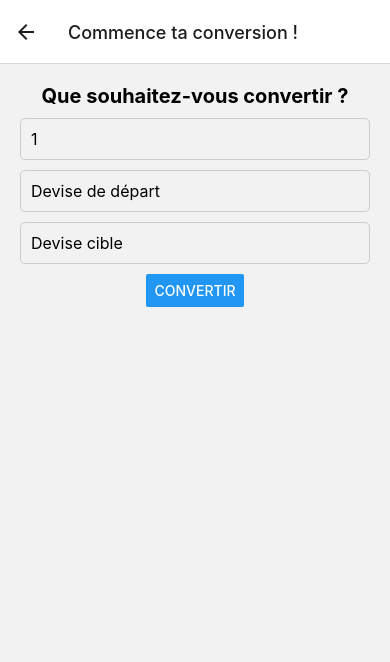
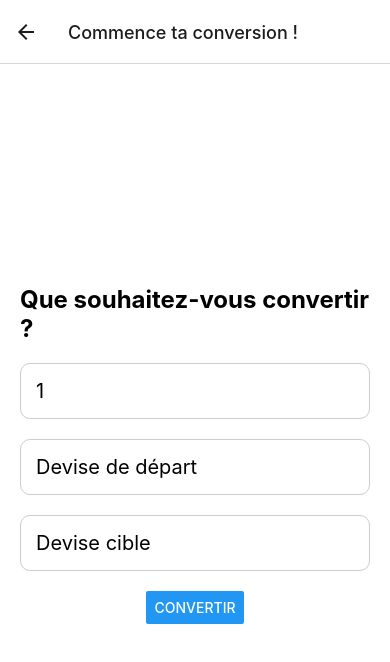
Before and after one commit to Zakaria-z/M1-Mobile, a React Native app: screen /Conversion in a window 390 px wide. Shown: the top 662 px of the page. Built offline with nearby package versions, Linux system fonts and the light colour scheme; no server answers.

Commit message:
Update style

```diff
--- a/src/screens/conversion/index.js
+++ b/src/screens/conversion/index.js
@@ -1,5 +1,5 @@
 import React, { useState } from 'react';
-import { View, Text, TextInput, Button } from 'react-native';
+import { TextInput, Button } from 'react-native';
 import styled from 'styled-components/native';
 import axios from 'axios';
 import { BASE_API_KEY } from '../../config/config';
@@ -75,32 +75,36 @@ const ConversionForm = ({ currencies }) => {
 const Container = styled.View`
   flex: 1;
   align-items: center;
+  justify-content: center;
   padding: 20px;
+  background-color: #fff;
 `;
 
 const Title = styled.Text`
-  font-size: 20px;
+  font-size: 24px;
   font-weight: bold;
-  margin-bottom: 10px;
+  margin-bottom: 20px;
 `;
 
 const Input = styled.TextInput`
-  font-size: 16px;
-  padding: 10px;
-  margin-bottom: 10px;
+  font-size: 20px;
+  padding: 15px;
+  margin-bottom: 20px;
   border: 1px solid #ccc;
-  border-radius: 5px;
+  border-radius: 10px;
   width: 100%;
+  background-color: #fff;
 `;
 
 const ConvertButton = styled.Button`
-  margin-top: 20px;
+  margin-top: 30px;
+  width: 50%;
+  border-radius: 10px;
 `;
 
 const ResultText = styled.Text`
-  font-size: 20px;
+  font-size: 30px;
   font-weight: bold;
-  margin-top: 20px;
 `;
 
 export default ConversionForm;
```
